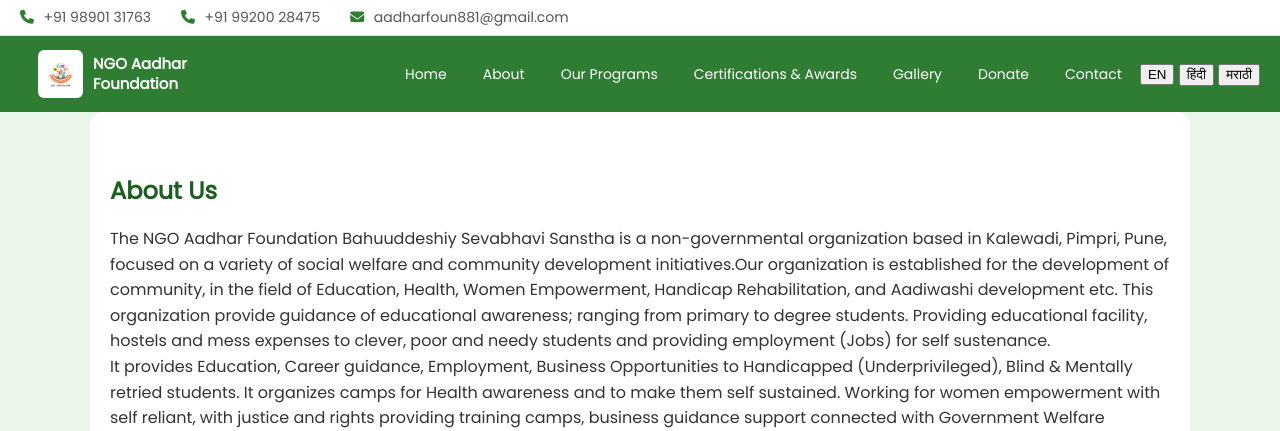
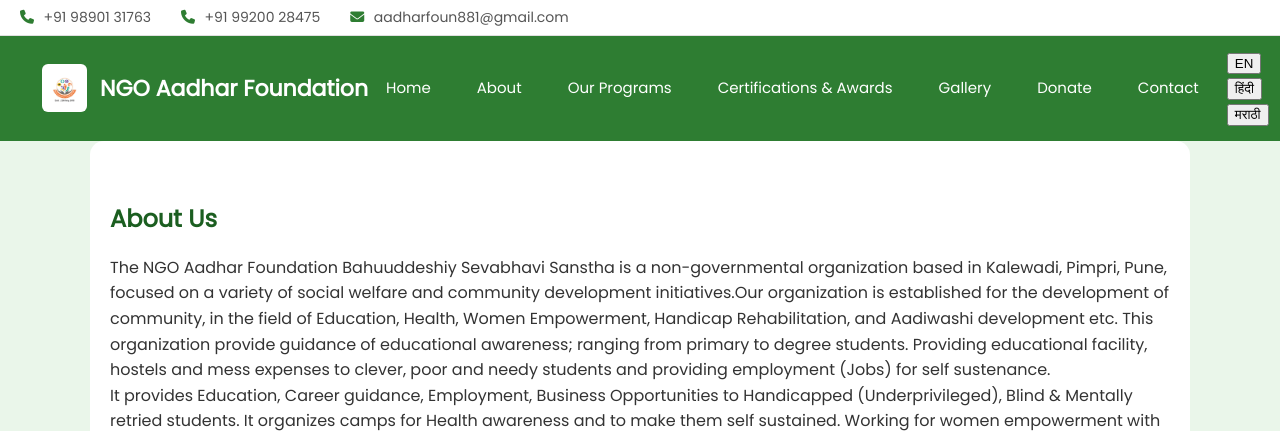
Before and after one commit to KshitijD24/ngo-website, a Flask app: page /about in a window 1280 px wide. Shown: the top 431 px of the page. Run offline with Flask 3, Linux system fonts and the light colour scheme.

Commit message:
Refactor CSS for navigation and hero section
Updated various CSS properties for layout adjustments and improved responsiveness.

```diff
--- a/static/css/style.css
+++ b/static/css/style.css
@@ -482,24 +482,22 @@ footer {
 .nav-left {
   display: flex;
   align-items: center;
-  gap: 10px;
-  flex-shrink: 0;
+  gap: 13px;
 }
 
 .nav-right {
   display: flex;
   align-items: center;
-  gap: 14px;
+  gap: 28px;
 }
 
 .nav-container {
-  max-width: 1400px;
+  max-width: 1300px;
   margin: auto;
-  padding: 0 20px;
+  padding: 0 24px;
   display: flex;
   align-items: center;
   justify-content: space-between;
-  gap: 12px;
 }
 
 .nav-left img {
@@ -511,17 +509,15 @@ footer {
 
 .nav-title {
   color: #fff;
-  font-size: 15px;
+  font-size: 22px;
   font-weight: 600;
-  white-space: normal;
-  max-width: 150px;
-  line-height: 1.3;
+  white-space: nowrap;
 }
 /* Menu */
 .nav-menu {
   display: flex;
   list-style: none;
-  gap: 18px;
+  gap: 28px;
   margin: 0;
   padding: 0;
   flex-wrap: nowrap;
@@ -535,7 +531,6 @@ footer {
   position: relative;
   padding-bottom: 4px;
   white-space: nowrap;
-  font-size: 14px;
 }
 
 .nav-menu a::after {
```
Also changed, not shown: other parts of static/css/style.css (+37 -32 lines).
